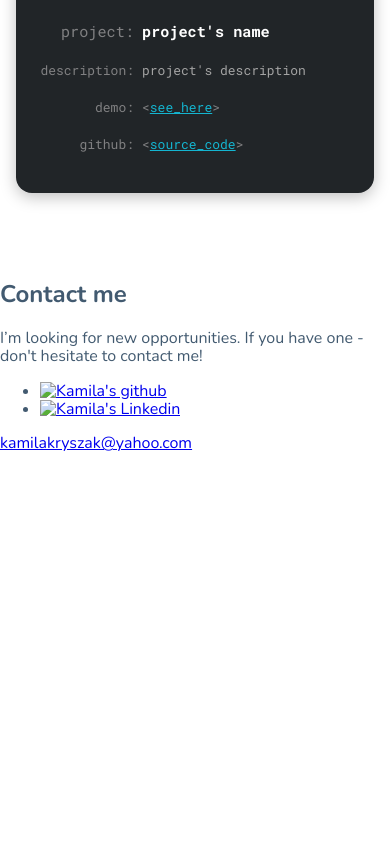
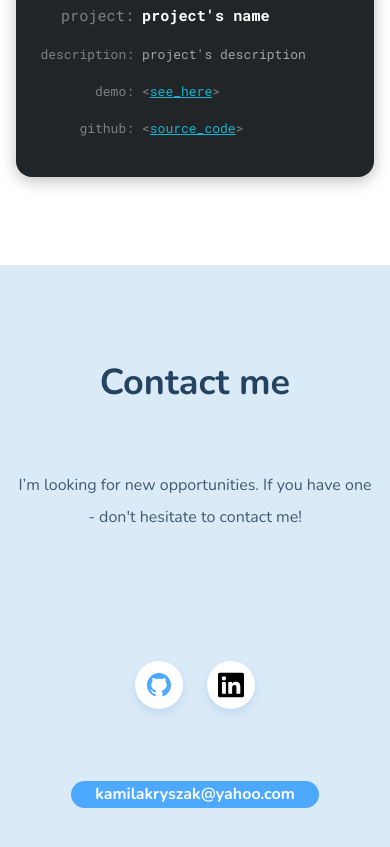
Before and after one commit to kamila-kryszak/kamila-kryszak-github.io, a website built with webpack: page src/pages/index.html in a window 390 px wide. Shown: the part 2622-3469 px from the top of the page. Before the commit the page ends 3076 px from the top, so only its background shows below. Built offline with nearby package versions, Linux system fonts and the light colour scheme.

Commit message:
feat: contact mobile styles

```diff
--- a/src/pages/index.html
+++ b/src/pages/index.html
@@ -116,15 +116,15 @@
       <p class="contact__description">
         I’m looking for new opportunities. If you have one - don't hesitate to contact me!
       </p>
-      <div class="contact__list">
+      <div class="contact__links">
         <ul class="socials">
           <li class="socials__item">
-            <a href="https://kamila-kryszak@github.io" class="socials__link"><img alt="Kamila's github"
-                class="socials__icon"></a>
+            <a href="https://kamila-kryszak@github.io" class="socials__link"><img src="../assets/icons/github.svg"
+                alt="Kamila's github" class="socials__icon"></a>
           </li>
           <li class="socials__item">
             <a href="https://www.linkedin.com/in/kamila-kryszak-12a4831b5/" class="socials__link"><img
-                alt="Kamila's Linkedin" class="socials__icon"></a>
+                src="../assets/icons/linkedin.svg" alt="Kamila's Linkedin" class="socials__icon"></a>
           </li>
         </ul>
         <a href="mailto:kamilakryszak@yahoo.com" class="contact__email">kamilakryszak@yahoo.com</a>
--- a/src/scss/main.scss
+++ b/src/scss/main.scss
@@ -7,6 +7,8 @@
 @import "modules/hero.scss";
 @import "modules/skills.scss";
 @import "modules/projects.scss";
+@import "modules/contact.scss";
+@import "modules/socials.scss";
 
 html {
   box-sizing: border-box;
--- /dev/null
+++ b/src/scss/modules/contact.scss
@@ -0,0 +1,37 @@
+.contact {
+    background-color: $lighterBlue;
+    padding: 64px 16px 88px;
+
+    &__description {
+        font-weight: 300;
+        font-size: 16px;
+        line-height: 32px;
+        text-align: center;
+        padding-bottom: 56px;
+    }
+
+    &__email {
+        border-radius: 64px;
+        color: $white;
+        background-color: $lightBlue;
+        padding: 4px 24px;
+        text-decoration: none;
+        font-weight: bold;
+        display: inline-block;
+    }
+
+    &__header {
+        color: $textDark;
+        font-size: 36px;
+        line-height: 48px;
+        text-align: center;
+        font-weight: bold;
+        padding-bottom: 32px;
+    }
+
+    &__links {
+        text-align: center;
+    }
+
+
+}
--- a/src/scss/modules/projects.scss
+++ b/src/scss/modules/projects.scss
@@ -1,12 +1,12 @@
 .projects {
-    margin: 64px 16px 88px;
+    padding: 64px 16px 88px;
 
     &__description {
         font-weight: 300;
         font-size: 16px;
         line-height: 32px;
         text-align: center;
-        padding-bottom: 46px;
+        margin-bottom: 46px;
     }
 
     &__header {
@@ -15,7 +15,7 @@
         line-height: 48px;
         text-align: center;
         color: $textDark;
-        padding-bottom: 32px;
+        margin-bottom: 32px;
     }
 }
 
--- /dev/null
+++ b/src/scss/modules/socials.scss
@@ -0,0 +1,23 @@
+.socials {
+    list-style-type: none;
+    padding: 56px 64px;
+    display: flex;
+    justify-content: center;
+
+    &__item {
+        margin: 0 12px;
+    }
+
+    &__link {
+        padding: 0;
+        width: 48px;
+        height: 48px;
+        background-color: $white;
+        border-radius: 50%;
+        display: flex;
+        align-items: center;
+        justify-content: center;
+        box-shadow: 0px 4px 8px rgba(16, 112, 202, 0.15);
+
+    }
+}
```
Also changed, not shown: src/assets/icons/github.svg (added), src/assets/icons/linkedin.svg (added).
